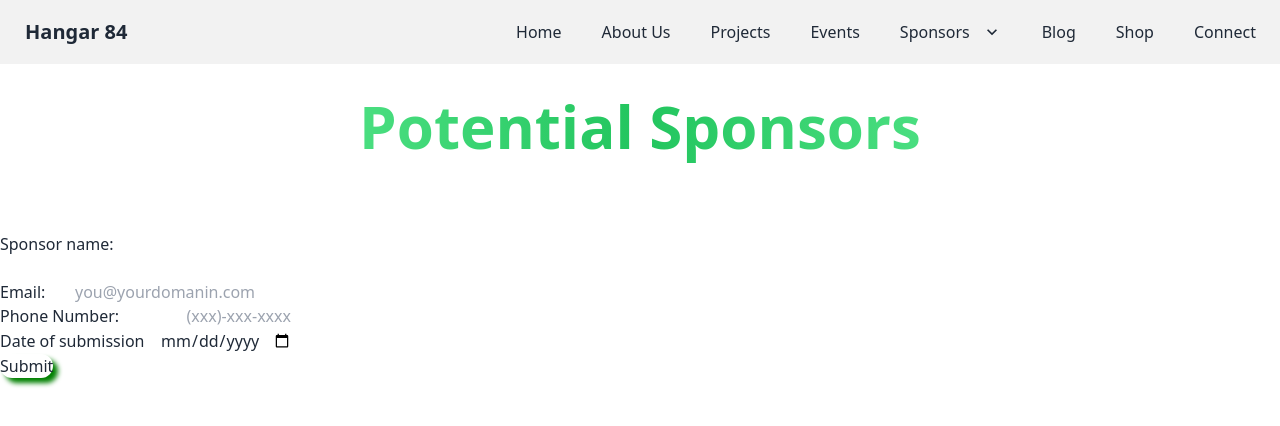
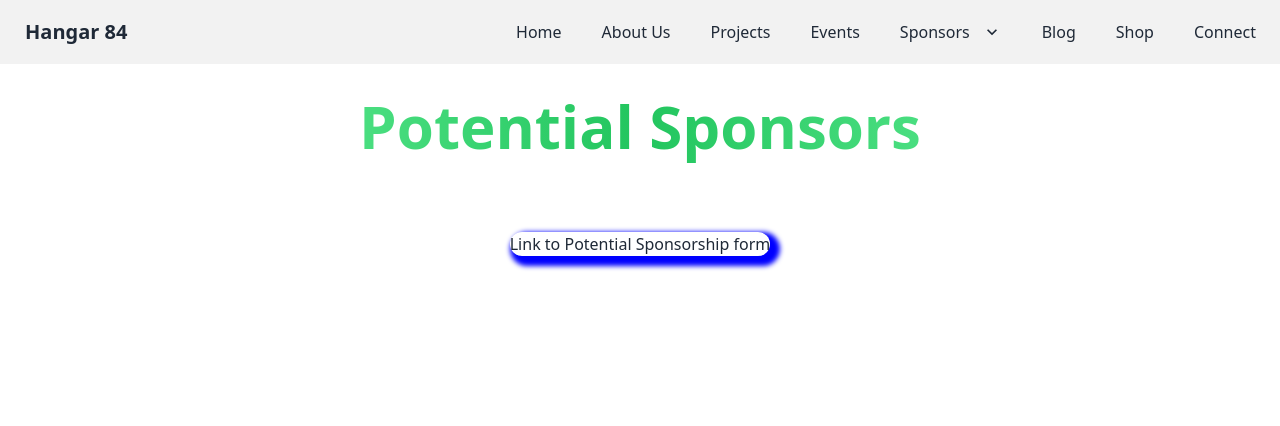
Before and after one commit to ZavionCyboron/hangar84.org, a SvelteKit app: page /potential-sponsors in a window 1280 px wide. Shown: the top 426 px of the page. Built offline with nearby package versions, Linux system fonts and the light colour scheme.

Commit message:
refactor: change `<form>` to a link

```diff
--- a/src/routes/potential-sponsors/+page.svelte
+++ b/src/routes/potential-sponsors/+page.svelte
@@ -13,28 +13,6 @@
 		</h1>
 	</div>
 </div>
-<div>
-	<form method="post" action="mailto:z.cyboron07@gmail.com">
-		<label>
-			Sponsor name:
-			<input type="text" name="sponsors" size="40" class="text-center"> <br>
-		</label>
-		<label>
-			<!-- put a name for the input text of amount of money they want to give -->
-			<input type="text" name="Sponsorship money" class="text-center"> <br>
-		</label>
-		<label>
-			Email:
-			<input type="email" name="company email" placeholder="you@yourdomanin.com" class="text-center"> <br>
-		</label>
-		<label>
-			Phone Number:
-			<input type="tel" name="mobile" placeholder="(xxx)-xxx-xxxx" class="text-center"> <br>
-		</label>
-		<label>
-			Date of submission
-			<input type="date" name="date" placeholder="06/09/2024" class="text-center"> <br>
-		</label>
-		<button type="submit" value="Form submitted" style="border-radius: 15px; box-shadow: 5px 5px 5px green;">Submit</button>
-	</form>
+<div class="flex flex-col items-center text-center mt-8 mb-16">
+	<a href="https://docs.google.com/forms/d/1be4_hUv80ExXWjI6jjLlzrm0pQbaZJBAq9KNosa34Fg/" style="box-shadow: 5px 5px 5px 5px blue; border-radius: 15px">Link to Potential Sponsorship form</a>
 </div>
```
